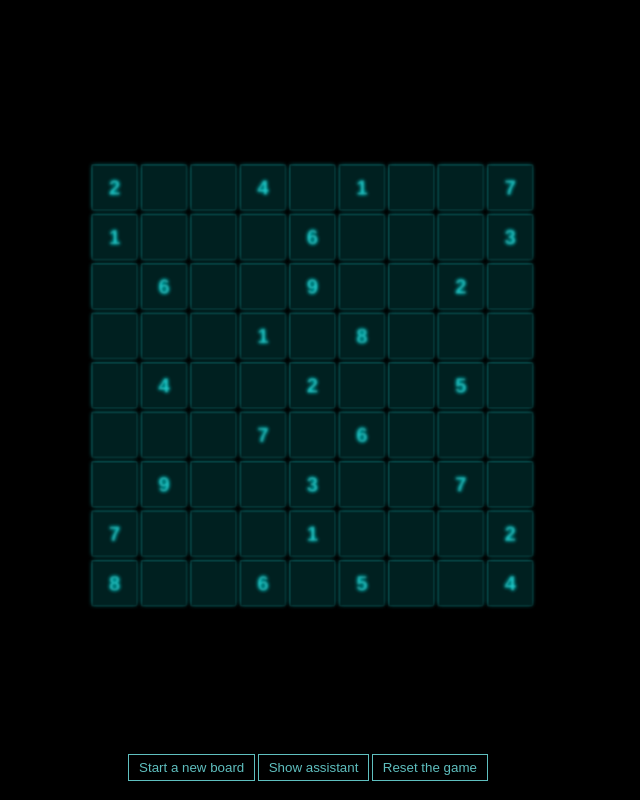
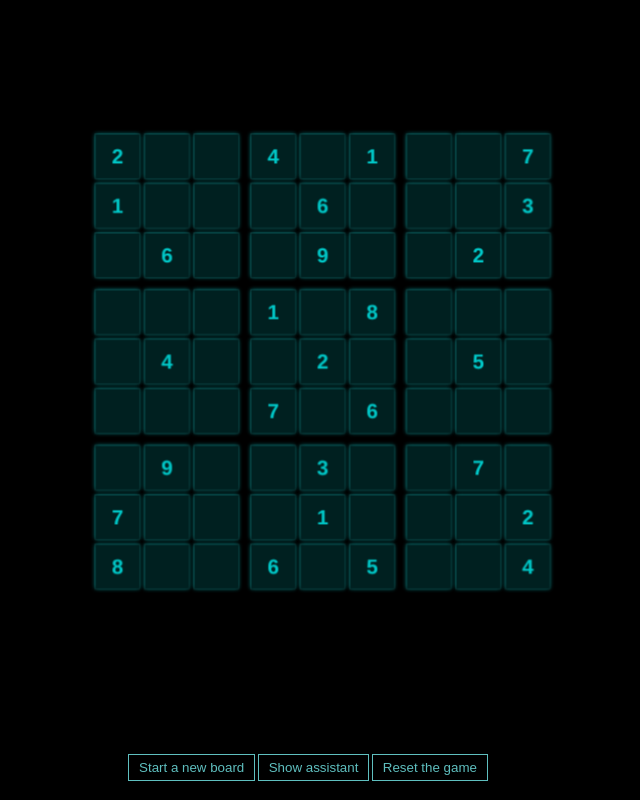
Before and after one commit to ShengyaoXiao/basic-sudoku, a plain HTML site: page index.html in a window 1280 px wide. Shown: the whole page, without its empty margins (332-972 px from the left). Drawn offline with Linux system fonts and the light colour scheme; animation ran at ten frames a second.

Commit message:
change ui

```diff
--- a/js/index.js
+++ b/js/index.js
@@ -253,7 +253,8 @@ var camera, scene, renderer;
 var controls;
 
 var objects = [];
-var targets = {board: [], grid:[]};
+
+var targets = {board: [], boardUp:[]};
 
 var startNewBtn = document.getElementById('start');
 // startNewBtn.addEventListener('click', init);
@@ -443,7 +444,6 @@ function checkSquare(i, j, value) {
     else if(cells[centerI][centerJ - 1].value === value) {
         let ci = centerI;
         let cj = centerJ - 1;
-
         // console.log('6, in square, the sanme element is ',ci,cj);
         return {ci, cj};
     }
@@ -471,7 +471,6 @@ function checkSquare(i, j, value) {
     return null;
 }
 
-// naive way; work on this later
 function enterValue(i ,j, value) {
     if(canEnterValue(i, j)) {
         cells[i][j].value = value;
@@ -483,7 +482,6 @@ function enterValue(i ,j, value) {
     }
 }
 
-// naive way; work on this later
 function clearValue(i, j) {
     if(canClearValue(i, j)) {
         cells[i][j] = 0;
@@ -491,7 +489,6 @@ function clearValue(i, j) {
     }
 }
 
-// naive way; work on this later
 function canEnterValue(i, j) {
     if(cells[i][j].value === 0) {
         return true;
@@ -499,7 +496,7 @@ function canEnterValue(i, j) {
     return false;
 }
 
-// naive way; work on this later
+
 function canClearValue(i, j) {
     if(cells[i][j].value !== 0 && !cells[i][j].isStarting) {
         return true;
@@ -545,44 +542,14 @@ function indexToId(i, j) {
 /***********************************************************************************/
 
 function initView() {
-    // defaultIndex = {i: -1, j: -1};
-    // currIndex = defaultIndex;
-    // prevIndex = defaultIndex;
-    // collisions = [];
-
-    // objects = [];
-    // targets = {board: [], grid:[]};
-
-    // data
-    // n = 3;
-    // nSqrd = n * n;
-
-    // // Initialize all the cells, all 0s
-    // cells = new Utils.MultiArray(nSqrd, nSqrd);
-    // for(let i = 0; i < nSqrd; i++) {
-    //     for(let j = 0; j < nSqrd; j++ ) {
-    //             cells[i][j] = {
-    //             value: 0,
-    //             isStarting: false
-    //         };
-    //     }
-    // }
-
-    // emptyCellsCount = nSqrd * nSqrd;
-    // console.log(emptyCellsCount);
-
-    // // Get a new configuration
-    // var rand = Math.floor(Math.random()*startingConfigs.length);
-    // startConfig = startingConfigs[rand];
-    // // Load the configuration and set the value to cells
-    // loadingStartingConfiguration(startConfig);
-
     // 3D view
     camera = new THREE.PerspectiveCamera(40, window.innerWidth/window.innerHeight, 1, 1000);
     camera.position.z = 3000;
 
     scene = new THREE.Scene();
 
+    let startingPosition = {x: -520, y: -610};
+    let prevPosition = {x: -520, y: -610};
     // Initialize the each cell of the board
     let id = 0;
     for(let i = 0; i < nSqrd; i++) {
@@ -615,14 +582,43 @@ function initView() {
             objects.push(object);
 
             object = new THREE.Object3D();
-            let offset = 135;
-            object.position.x = i * offset - 528;
-            object.position.y = j * offset - 500;
+            // object.position.x = i * offset - 528;
+            // object.position.y = j * offset - 500;
+            if(i === 0 && j === 0) {
+                object.position.x = startingPosition.x;
+                object.position.y = startingPosition.y;
+            }
+            if(j % n === 0) {
+                object.position.y = prevPosition.y + 155;
+            }
+            else {
+                object.position.y = prevPosition.y + 135;
+            }
+            object.position.x = prevPosition.x;
+            prevPosition.y = object.position.y;
+
             targets.board.push(object);
+         //   objects1.push(object);
+
+            let objectUp = new THREE.Object3D();
+            objectUp.position.x = object.position.x + 100;
+            objectUp.position.y = object.position.y - 100;
+            objectUp.position.z = object.position.z + 100;
+
+            targets.boardUp.push(objectUp);
+           // objects2.push(objectUp);
+
         }
-
+        if((i + 1) % n === 0) {
+            prevPosition.x += 155;
+        } else {
+            prevPosition.x += 135;
+        }
+        prevPosition.y = startingPosition.y;
     }
 
+    console.log('board is ', targets.board);
+    console.log('boardUp is', targets.boardUp);
     // renderer
     renderer = new THREE.CSS3DRenderer();
     renderer.setSize(window.innerWidth, window.innerHeight);
@@ -660,6 +656,7 @@ function initView() {
                 // no collision, display the value, add the number to data (cells)
                 if(checkCollision(currIndex.i, currIndex.j, input)) {
                     enterValue(currIndex.i, currIndex.j, input);
+                //    transform(targets.boardUp, 2000);
                 }
                 // collisions happen, display the collisions and remove alert two secons later
                 else {
@@ -671,7 +668,7 @@ function initView() {
        }
     }
 
-    render();
+    // render();
 
 }
 
@@ -685,7 +682,11 @@ function removeClashAlert(x, y) {
 }
 
 function transform(targets, duration) {
+    console.log('transform');
     TWEEN.removeAll();
+
+    // console.log('targets ',targets);
+    // console.log('current ', current);
 
     for(let i = 0; i < objects.length; i++) {
         let object = objects[i];
@@ -696,7 +697,7 @@ function transform(targets, duration) {
             .easing(TWEEN.Easing.Exponential.InOut)
             .start();
 
-        new TWEEN.Tween(this).to({}, duration*2).onUpdate(render).start();
+        new TWEEN.Tween().to({}, duration*2).onUpdate(render).start();
     }
 }
 
@@ -716,8 +717,6 @@ function addClickHandler(el, i , j) {
         let element = el;
         // same
         if(currIndex.i === i && currIndex.j === j) {
-            // console.log('same');
-            // console.log('remove same highlight');
             element.classList.remove('highlight');
             currIndex = defaultIndex;
             prevIndex = defaultIndex;
@@ -730,15 +729,10 @@ function addClickHandler(el, i , j) {
             element.className += ' highlight';
             if(prevIndex !== defaultIndex) {
                 var prevId = indexToId(prevIndex.i, prevIndex.j);
-                // console.log('prev id is ', prevId);
-                // console.log('remove different highlight');
                 var prevElement = document.getElementById(prevId);
-                // console.log(prevElement);
                 prevElement.classList.remove('highlight');
             }
             prevIndex = currIndex;
-            // console.log('prev index is, ', prevIndex);
-            // console.log('not same');
         }
     }, false);
 }
@@ -752,7 +746,6 @@ function animate() {
     requestAnimationFrame(animate);
     TWEEN.update();
     controls.update();
-
 }
 
 function render() {
--- a/style.css
+++ b/style.css
@@ -12,18 +12,6 @@ html, body {
   a {
     color: #ffffff;
   }
-
-  /* #info {
-    position: absolute;
-    width: 100%;
-    color: #ffffff;
-    padding: 5px;
-    font-family: Monospace;
-    font-size: 13px;
-    font-weight: bold;
-    text-align: center;
-    z-index: 1;
-  } */
 
   #menu {
     position: absolute;
@@ -57,43 +45,21 @@ html, body {
   }
 
   .cell .number {
-    /* position: absolute; */
-    /* top: 20px;
-    right: 20px; */
     font-size: 56px;
-    color: rgba(255,255,255, 0.95);
+    color: rgba(255,255,255, 1.0);
     font-weight: bold;
-    text-shadow: 0 0 10px rgba(0,255,255,0.95);
+    text-shadow: 0 0 14px rgba(0,255,255,0.95);
   }
 
   .number.isStarting {
-    color: rgba(255,255,255, 0.10);
-    /* text-shadow: 0 0 10px rgba(0, 81, 255, 0.95); */
+    color: rgba(0, 255, 255, 0.50);
+    text-shadow: 0 0 0;
   }
 
   .number.collision {
     color: rgb(180, 71, 63);
     text-shadow: 0 0 10px rgba(255, 0, 13, 0.95);
   }
-  /* .element .symbol {
-    position: absolute;
-    top: 40px;
-    left: 0px;
-    right: 0px;
-    font-size: 60px;
-    font-weight: bold;
-    color: rgba(255,255,255,0.75);
-    text-shadow: 0 0 10px rgba(0,255,255,0.95);
-  }
-
-  .element .details {
-    position: absolute;
-    bottom: 15px;
-    left: 0px;
-    right: 0px;
-    font-size: 12px;
-    color: rgba(127,255,255,0.75);
-  } */
 
   button {
     color: rgba(127,255,255,0.75);
```
Also changed, not shown: index.html (indentation only).
